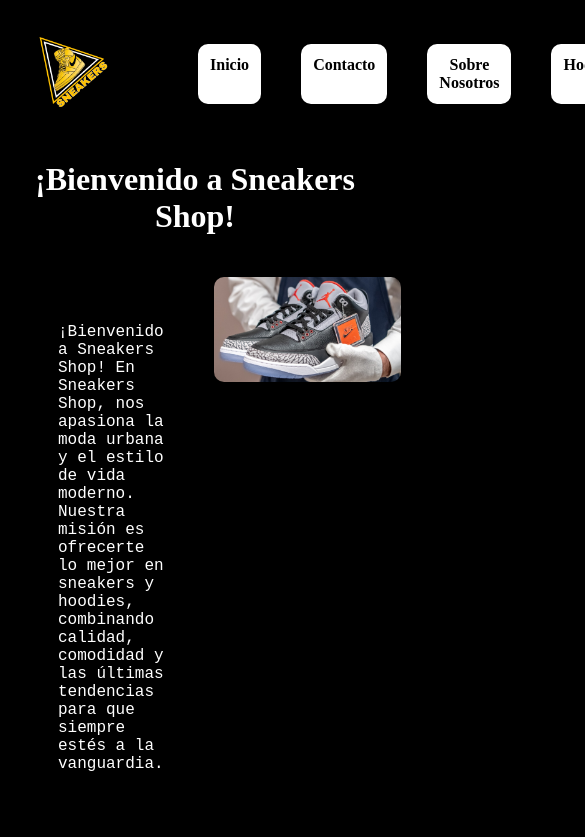
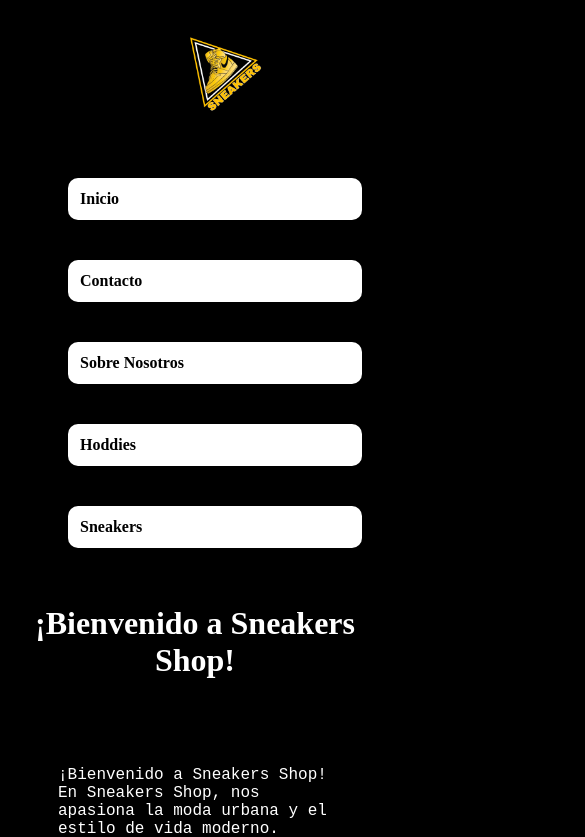
Before and after one commit to Poggio22/Desarrollo-Web, a plain HTML site: page index.html in a window 390 px wide. Shown: the top 837 px of the page, 585 px wide, since content can reach past the window. Drawn offline with Linux system fonts and the light colour scheme; a web font is replaced by a local one.

Commit message:
Responsive Index

```diff
--- a/css/style.css
+++ b/css/style.css
@@ -1,9 +1,6 @@
 @font-face {
     font-family:"Montserrat" ;
     src: url("../assets/Montserrat-Italic-VariableFont_wght.ttf") }
-
-
-
 
 p {
 
@@ -217,3 +214,37 @@ border-radius: 1px;
 
 
 }
+
+@media (max-width: 570px) {
+
+    .section1 {
+        display: flex;
+        flex-direction: column;
+        }
+    .imgInicio{
+
+    height:100%;
+    width: 100% ;
+    border-radius: 10px;
+    font-size: 1rem;
+    margin-bottom: 20px;
+    margin-top: 20px; }
+
+    header {
+        background-color: black;
+        display: flex;
+        flex-direction: column;
+        justify-content: center;
+
+        }
+    header ul {
+        flex-direction: column;
+        text-align: center;
+
+    }
+    .imgNav {
+        height: 25%;
+        width: 25%;
+        margin-left: 150px;
+    }
+    }
```
